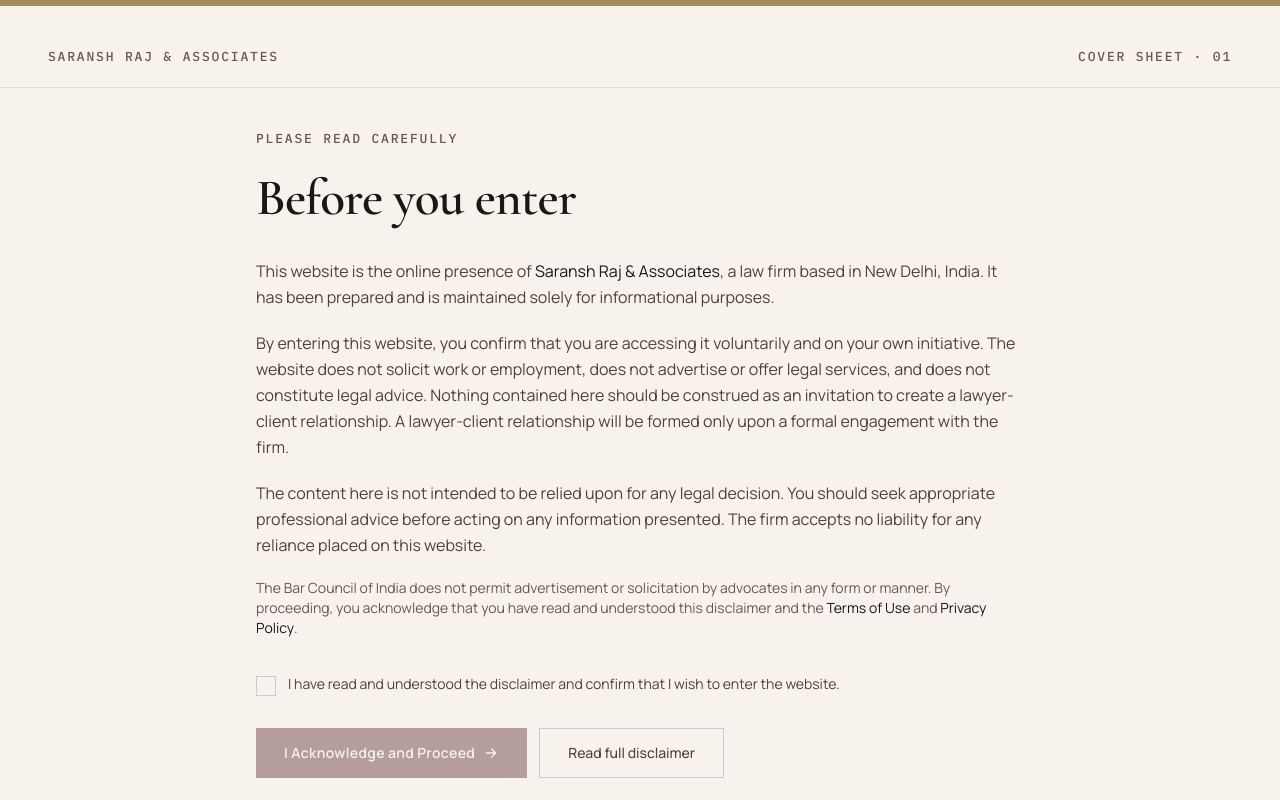
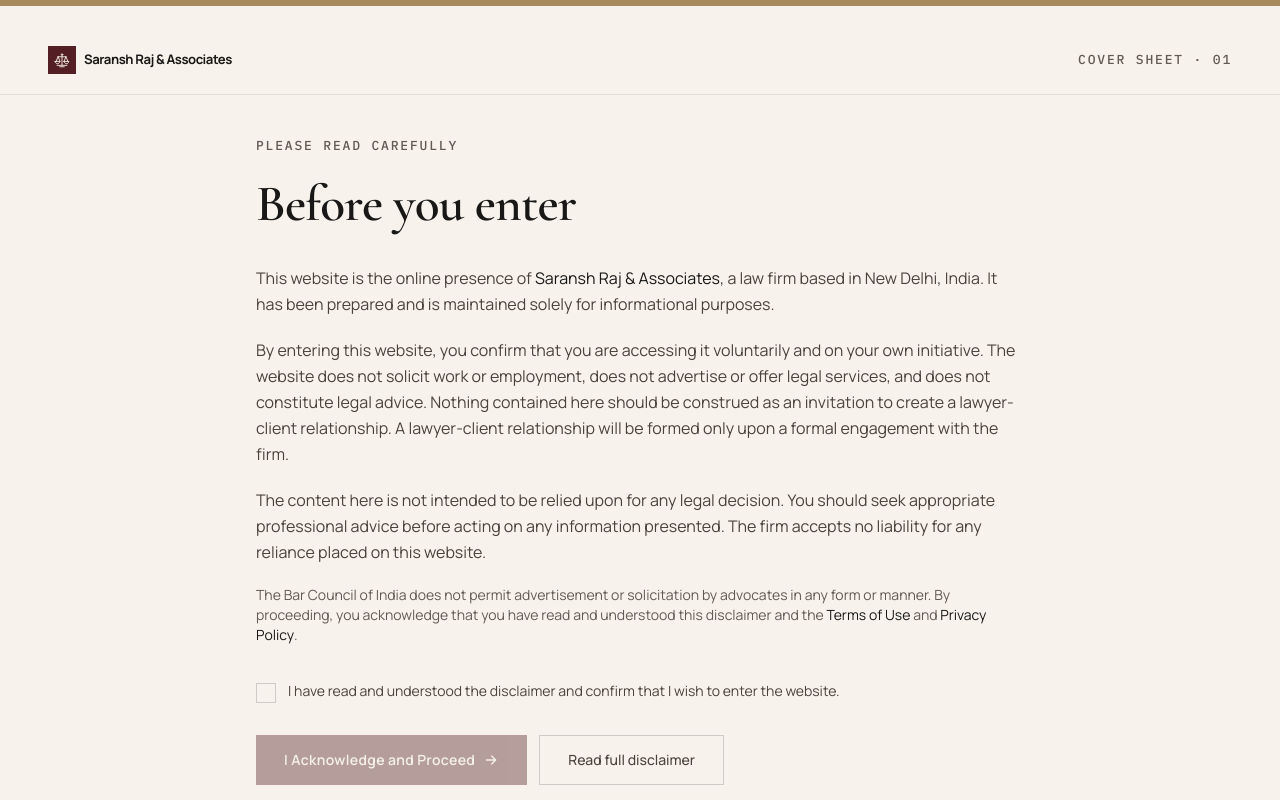
Before and after one commit to daveshkaushal-cloud/saransh-raj-associates, a Next.js app: page / in a window 1280 px wide. Built offline with nearby package versions, Linux system fonts and the light colour scheme; no server answers.

Commit message:
Redesign wordmark with scales of justice

```diff
--- /dev/null
+++ b/src/components/site/brand-identity.tsx
@@ -0,0 +1,78 @@
+import { firm } from "@/data/firm";
+
+type BrandIdentityProps = {
+  className?: string;
+  size?: "compact" | "header" | "footer";
+  tone?: "dark" | "light";
+};
+
+const sizes = {
+  compact: {
+    mark: "h-7 w-7",
+    icon: "h-[18px] w-[18px]",
+    name: "text-[0.72rem] sm:text-[0.82rem]",
+    gap: "gap-2",
+  },
+  header: {
+    mark: "h-8 w-8 md:h-9 md:w-9",
+    icon: "h-5 w-5 md:h-[22px] md:w-[22px]",
+    name: "text-[0.76rem] sm:text-[0.9rem] md:text-[0.98rem]",
+    gap: "gap-2.5 md:gap-3",
+  },
+  footer: {
+    mark: "h-10 w-10",
+    icon: "h-6 w-6",
+    name: "text-lg sm:text-xl",
+    gap: "gap-3",
+  },
+} as const;
+
+/** A restrained, custom-drawn scales-of-justice mark. */
+export function ScalesMark({ className = "" }: { className?: string }) {
+  return (
+    <svg
+      viewBox="0 0 32 32"
+      fill="none"
+      stroke="currentColor"
+      strokeWidth="1.6"
+      strokeLinecap="round"
+      strokeLinejoin="round"
+      className={className}
+      aria-hidden="true"
+    >
+      <circle cx="16" cy="6.25" r="1.35" />
+      <path d="M16 7.6v17.9M9 10.25h14M7.2 25.5h17.6M12 28h8" />
+      <path d="M9 10.25 5.5 18.5M9 10.25l3.5 8.25M23 10.25l-3.5 8.25M23 10.25l3.5 8.25" />
+      <path d="M3.7 18.5h8.6c-.55 2.6-2.15 4-4.3 4s-3.75-1.4-4.3-4ZM19.7 18.5h8.6c-.55 2.6-2.15 4-4.3 4s-3.75-1.4-4.3-4Z" />
+    </svg>
+  );
+}
+
+/** Shared logo and one-line wordmark used across every brand touchpoint. */
+export function BrandIdentity({
+  className = "",
+  size = "header",
+  tone = "dark",
+}: BrandIdentityProps) {
+  const scale = sizes[size];
+  const light = tone === "light";
+
+  return (
+    <span className={`inline-flex min-w-0 items-center ${scale.gap} ${className}`}>
+      <span
+        className={`grid shrink-0 place-items-center ${scale.mark} ${
+          light ? "bg-copper text-oxblood" : "bg-oxblood text-ivory"
+        }`}
+      >
+        <ScalesMark className={scale.icon} />
+      </span>
+      <span
+        className={`whitespace-nowrap font-sans font-bold leading-none tracking-[-0.035em] ${scale.name} ${
+          light ? "text-ivory" : "text-ink"
+        }`}
+      >
+        {firm.name}
+      </span>
+    </span>
+  );
+}
--- a/src/components/site/disclaimer-gate-client.tsx
+++ b/src/components/site/disclaimer-gate-client.tsx
@@ -3,6 +3,7 @@
 import { useState } from "react";
 import { usePathname } from "next/navigation";
 import Link from "next/link";
+import { BrandIdentity } from "./brand-identity";
 
 const STORAGE_KEY = "sra_disclaimer_accepted_v2";
 
@@ -66,8 +67,8 @@
       <div className="relative z-10 flex-1 flex flex-col">
         {/* Top bar */}
         <div className="px-6 md:px-12 pt-8 md:pt-10 flex items-center justify-between border-b border-line pb-5">
-          <span className="mono-label">Saransh Raj &amp; Associates</span>
-          <span className="mono-label text-stone-dark">Cover Sheet · 01</span>
+          <BrandIdentity size="compact" />
+          <span className="mono-label text-stone-dark hidden sm:inline">Cover Sheet · 01</span>
         </div>
 
         <div className="flex-1 flex items-center px-6 md:px-12 py-10">
--- a/src/components/site/site-footer.tsx
+++ b/src/components/site/site-footer.tsx
@@ -6,6 +6,7 @@
 import { firm, contact } from "@/data/firm";
 import { practiceAreas } from "@/data/practice-areas";
 import { accentHex } from "@/lib/accents";
+import { BrandIdentity } from "./brand-identity";
 
 /**
  * Document-style footer on warm beige: a colour-blocked colophon with
@@ -56,17 +57,8 @@
         <div className="grid grid-cols-1 md:grid-cols-12 gap-10 md:gap-8">
           {/* Brand */}
           <div className="md:col-span-5">
-            <Link href="/" className="inline-flex items-center gap-3">
-              <span
-                className="relative grid place-items-center h-9 w-9 bg-copper text-ivory"
-                aria-hidden="true"
-              >
-                <span className="font-display text-lg">S</span>
-              </span>
-              <span className="flex flex-col leading-none">
-                <span className="font-display text-2xl text-ivory">Saransh Raj</span>
-                <span className="mono-label text-stone mt-1">&amp; Associates</span>
-              </span>
+            <Link href="/" aria-label={`${firm.name} — home`}>
+              <BrandIdentity size="footer" tone="light" />
             </Link>
             <p className="mt-6 max-w-md text-sm leading-relaxed text-ivory/80">
               {firm.summary}
--- a/src/components/site/site-header.tsx
+++ b/src/components/site/site-header.tsx
@@ -5,6 +5,7 @@
 import { useEffect, useState } from "react";
 import { primaryNav } from "@/data/navigation";
 import { firm } from "@/data/firm";
+import { BrandIdentity } from "./brand-identity";
 
 /**
  * Editorial site header — warm ivory, sticky on scroll, with a
@@ -50,23 +51,10 @@
           {/* Wordmark */}
           <Link
             href="/"
-            className="group flex items-center gap-2.5"
+            className="group"
             aria-label={`${firm.name} — home`}
           >
-            <span
-              className="grid place-items-center h-7 w-7 bg-oxblood text-ivory"
-              aria-hidden="true"
-            >
-              <span className="font-display text-sm leading-none">S</span>
-            </span>
-            <span className="flex flex-col leading-none">
-              <span className="font-display text-[1.1rem] md:text-[1.2rem] text-ink tracking-tight leading-none">
-                Saransh Raj
-              </span>
-              <span className="mono-label text-stone-dark mt-1 hidden sm:block">
-                &amp; Associates · New Delhi
-              </span>
-            </span>
+            <BrandIdentity />
           </Link>
 
           {/* Desktop nav */}
```
Also changed, not shown: public/favicon.svg.
